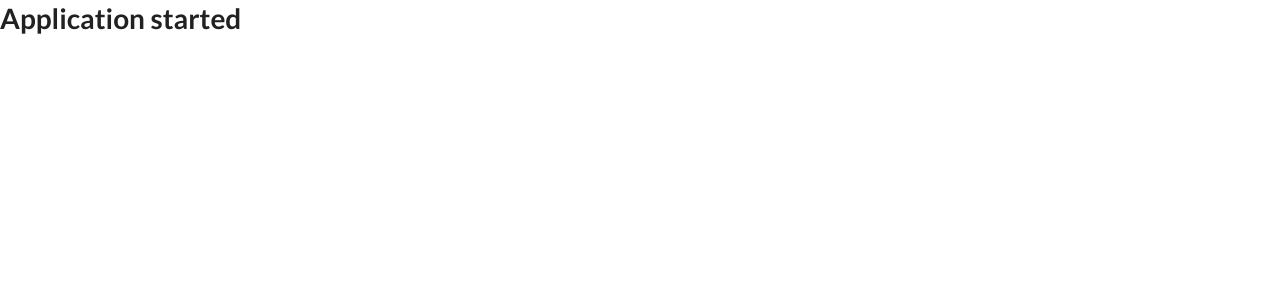
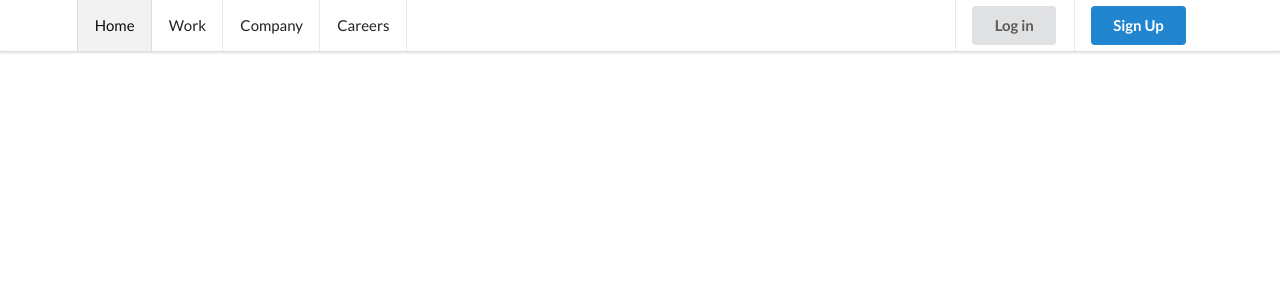
Before and after one commit to indomaguro/mainweb, a React (Create React App) app: page / in a window 1280 px wide. Shown: the top 300 px of the page. Built offline with nearby package versions, Linux system fonts and the light colour scheme.

Commit message:
adding Simplenav on top

```diff
--- a/src/App.js
+++ b/src/App.js
@@ -1,11 +1,13 @@
 import React from 'react';
 //import logo from './logo.svg';
 import './App.css';
+import Simplenav from './components/Simplenav'
 
 function App() {
   return (
     <div className="App">
       <h1>Application started</h1>
+      <Simplenav/>
     </div>
   );
 }
--- /dev/null
+++ b/src/components/Simplenav.js
@@ -0,0 +1,35 @@
+import React from 'react';
+
+const Simplenav=()=>{
+    return(
+        <div>
+        <div class="ui large top fixed hidden menu">
+          <div class="ui container">
+            <a class="active item">Home</a>
+            <a class="item">Work</a>
+            <a class="item">Company</a>
+            <a class="item">Careers</a>
+            <div class="right menu">
+              <div class="item">
+                <a class="ui button">Log in</a>
+              </div>
+              <div class="item">
+                <a class="ui primary button">Sign Up</a>
+              </div>
+            </div>
+          </div>
+        </div>
+
+        <div class="ui vertical inverted sidebar menu">
+          <a class="active item">Home</a>
+          <a class="item">Work</a>
+          <a class="item">Company</a>
+          <a class="item">Careers</a>
+          <a class="item">Login</a>
+          <a class="item">Signup</a>
+        </div>
+        </div>
+    );
+}
+
+export default Simplenav;
```
